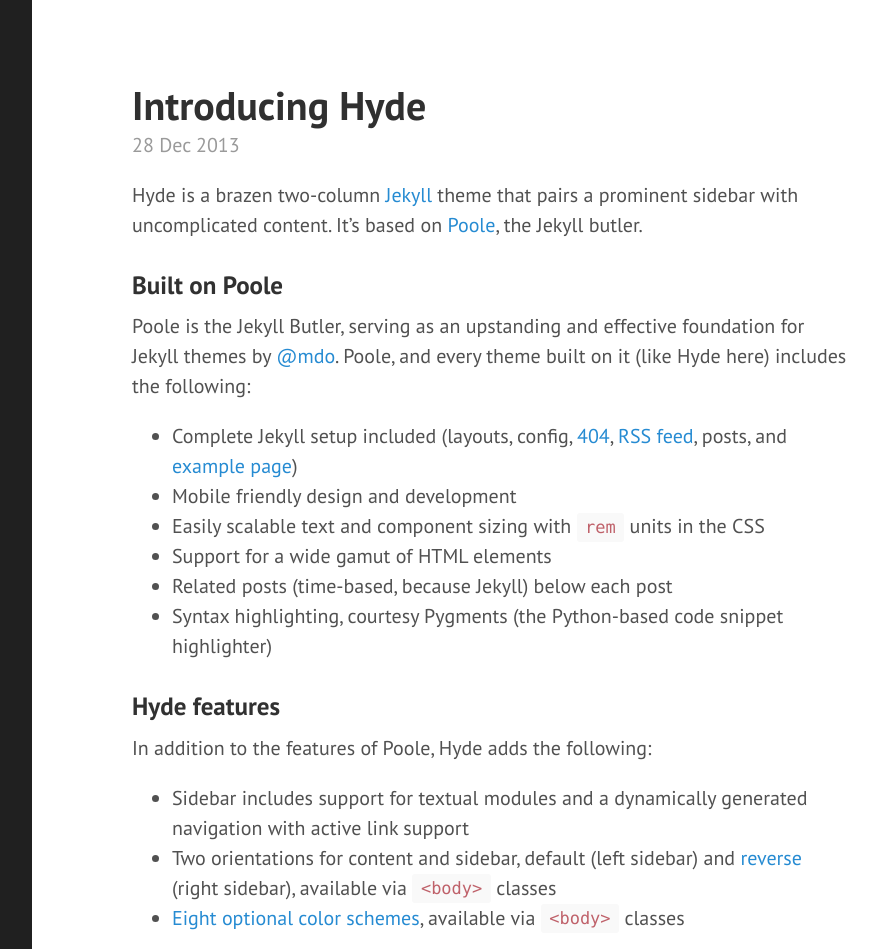
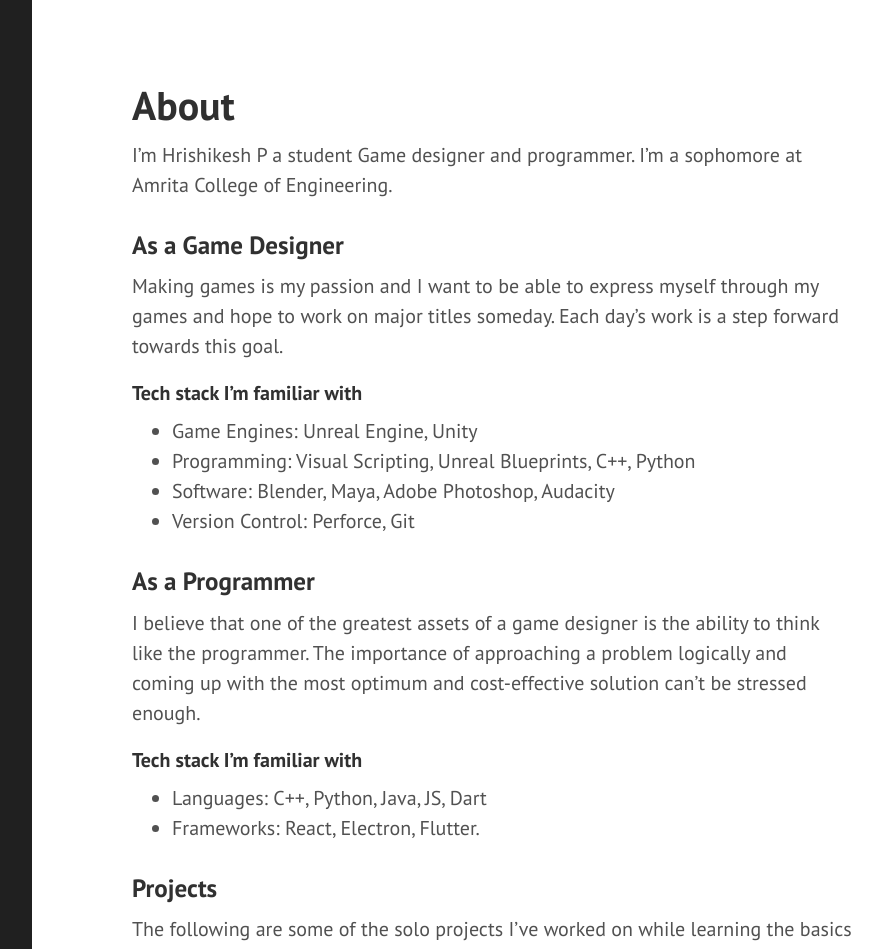
Before and after one commit to hrishikeshpramod/hrishikeshpramod.github.io, a Jekyll site: the page built from index.html, in a window 1280 px wide and 1400 px high. Shown: the top 949 px of the window, without its empty margins (328-1210 px from the left). Built offline with Jekyll 4.4.1, drawn with Linux system fonts in a browser that asks for light colours; nearby versions of some CDN libraries; the list of posts is cut into pages by our own code; some of the changed text lies outside the part shown.

Commit message:
Used the blog component modification

```diff
--- a/_posts/2012-02-06-whats-jekyll.md
+++ /dev/null
@@ -1,12 +0,0 @@
----
-layout: post
-title: What's Jekyll?
----
-
-[Jekyll](http://jekyllrb.com) is a static site generator, an open-source tool for creating simple yet powerful websites of all shapes and sizes. From [the project's readme](https://github.com/mojombo/jekyll/blob/master/README.markdown):
-
-  > Jekyll is a simple, blog aware, static site generator. It takes a template directory [...] and spits out a complete, static website suitable for serving with Apache or your favorite web server. This is also the engine behind GitHub Pages, which you can use to host your project’s page or blog right here from GitHub.
-
-It's an immensely useful tool and one we encourage you to use here with Hyde.
-
-Find out more by [visiting the project on GitHub](https://github.com/mojombo/jekyll).
--- a/_posts/2012-02-07-example-content.md
+++ /dev/null
@@ -1,138 +0,0 @@
----
-layout: post
-title: Example content
----
-
-
-<div class="message">
-  Howdy! This is an example blog post that shows several types of HTML content supported in this theme.
-</div>
-
-Cum sociis natoque penatibus et magnis <a href="#">dis parturient montes</a>, nascetur ridiculus mus. *Aenean eu leo quam.* Pellentesque ornare sem lacinia quam venenatis vestibulum. Sed posuere consectetur est at lobortis. Cras mattis consectetur purus sit amet fermentum.
-
-> Curabitur blandit tempus porttitor. Nullam quis risus eget urna mollis ornare vel eu leo. Nullam id dolor id nibh ultricies vehicula ut id elit.
-
-Etiam porta **sem malesuada magna** mollis euismod. Cras mattis consectetur purus sit amet fermentum. Aenean lacinia bibendum nulla sed consectetur.
-
-## Inline HTML elements
-
-HTML defines a long list of available inline tags, a complete list of which can be found on the [Mozilla Developer Network](https://developer.mozilla.org/en-US/docs/Web/HTML/Element).
-
-- **To bold text**, use `<strong>`.
-- *To italicize text*, use `<em>`.
-- Abbreviations, like <abbr title="HyperText Markup Langage">HTML</abbr> should use `<abbr>`, with an optional `title` attribute for the full phrase.
-- Citations, like <cite>&mdash; Mark otto</cite>, should use `<cite>`.
-- <del>Deleted</del> text should use `<del>` and <ins>inserted</ins> text should use `<ins>`.
-- Superscript <sup>text</sup> uses `<sup>` and subscript <sub>text</sub> uses `<sub>`.
-
-Most of these elements are styled by browsers with few modifications on our part.
-
-## Heading
-
-Vivamus sagittis lacus vel augue rutrum faucibus dolor auctor. Duis mollis, est non commodo luctus, nisi erat porttitor ligula, eget lacinia odio sem nec elit. Morbi leo risus, porta ac consectetur ac, vestibulum at eros.
-
-### Code
-
-Cum sociis natoque penatibus et magnis dis `code element` montes, nascetur ridiculus mus.
-
-{% highlight js %}
-// Example can be run directly in your JavaScript console
-
-// Create a function that takes two arguments and returns the sum of those arguments
-var adder = new Function("a", "b", "return a + b");
-
-// Call the function
-adder(2, 6);
-// > 8
-{% endhighlight %}
-
-Aenean lacinia bibendum nulla sed consectetur. Etiam porta sem malesuada magna mollis euismod. Fusce dapibus, tellus ac cursus commodo, tortor mauris condimentum nibh, ut fermentum massa.
-
-### Gists via GitHub Pages
-
-Vestibulum id ligula porta felis euismod semper. Nullam quis risus eget urna mollis ornare vel eu leo. Donec sed odio dui.
-
-{% gist 5555251 gist.md %}
-
-Aenean eu leo quam. Pellentesque ornare sem lacinia quam venenatis vestibulum. Nullam quis risus eget urna mollis ornare vel eu leo. Cum sociis natoque penatibus et magnis dis parturient montes, nascetur ridiculus mus. Donec sed odio dui. Vestibulum id ligula porta felis euismod semper.
-
-### Lists
-
-Cum sociis natoque penatibus et magnis dis parturient montes, nascetur ridiculus mus. Aenean lacinia bibendum nulla sed consectetur. Etiam porta sem malesuada magna mollis euismod. Fusce dapibus, tellus ac cursus commodo, tortor mauris condimentum nibh, ut fermentum massa justo sit amet risus.
-
-* Praesent commodo cursus magna, vel scelerisque nisl consectetur et.
-* Donec id elit non mi porta gravida at eget metus.
-* Nulla vitae elit libero, a pharetra augue.
-
-Donec ullamcorper nulla non metus auctor fringilla. Nulla vitae elit libero, a pharetra augue.
-
-1. Vestibulum id ligula porta felis euismod semper.
-2. Cum sociis natoque penatibus et magnis dis parturient montes, nascetur ridiculus mus.
-3. Maecenas sed diam eget risus varius blandit sit amet non magna.
-
-Cras mattis consectetur purus sit amet fermentum. Sed posuere consectetur est at lobortis.
-
-<dl>
-  <dt>HyperText Markup Language (HTML)</dt>
-  <dd>The language used to describe and define the content of a Web page</dd>
-
-  <dt>Cascading Style Sheets (CSS)</dt>
-  <dd>Used to describe the appearance of Web content</dd>
-
-  <dt>JavaScript (JS)</dt>
-  <dd>The programming language used to build advanced Web sites and applications</dd>
-</dl>
-
-Integer posuere erat a ante venenatis dapibus posuere velit aliquet. Morbi leo risus, porta ac consectetur ac, vestibulum at eros. Nullam quis risus eget urna mollis ornare vel eu leo.
-
-### Images
-
-Quisque consequat sapien eget quam rhoncus, sit amet laoreet diam tempus. Aliquam aliquam metus erat, a pulvinar turpis suscipit at.
-
-![placeholder](http://placehold.it/800x400 "Large example image")
-![placeholder](http://placehold.it/400x200 "Medium example image")
-![placeholder](http://placehold.it/200x200 "Small example image")
-
-### Tables
-
-Aenean lacinia bibendum nulla sed consectetur. Lorem ipsum dolor sit amet, consectetur adipiscing elit.
-
-<table>
-  <thead>
-    <tr>
-      <th>Name</th>
-      <th>Upvotes</th>
-      <th>Downvotes</th>
-    </tr>
-  </thead>
-  <tfoot>
-    <tr>
-      <td>Totals</td>
-      <td>21</td>
-      <td>23</td>
-    </tr>
-  </tfoot>
-  <tbody>
-    <tr>
-      <td>Alice</td>
-      <td>10</td>
-      <td>11</td>
-    </tr>
-    <tr>
-      <td>Bob</td>
-      <td>4</td>
-      <td>3</td>
-    </tr>
-    <tr>
-      <td>Charlie</td>
-      <td>7</td>
-      <td>9</td>
-    </tr>
-  </tbody>
-</table>
-
-Nullam id dolor id nibh ultricies vehicula ut id elit. Sed posuere consectetur est at lobortis. Nullam quis risus eget urna mollis ornare vel eu leo.
-
------
-
-Want to see something else added? <a href="https://github.com/poole/poole/issues/new">Open an issue.</a>
--- /dev/null
+++ b/_posts/2013-12-28-About.md
@@ -0,0 +1,69 @@
+---
+layout: post
+title: About
+---
+
+I'm Hrishikesh P a student Game designer and programmer. I'm a sophomore at Amrita College of Engineering.
+
+### As a Game Designer
+
+Making games is my passion and I want to be able to express myself through my games and hope to work on major titles someday. Each day's work is a step forward towards this goal.
+
+#### Tech stack I'm familiar with
+* Game Engines: Unreal Engine, Unity
+* Programming: Visual Scripting, Unreal Blueprints, C++, Python
+* Software: Blender, Maya, Adobe Photoshop, Audacity
+* Version Control: Perforce, Git
+
+### As a Programmer
+
+I believe that one of the greatest assets of a game designer is the ability to think like the programmer. The importance of approaching a problem logically and coming up with the most optimum and cost-effective solution can't be stressed enough.
+
+#### Tech stack I'm familiar with
+* Languages: C++, Python, Java, JS, Dart
+* Frameworks: React, Electron, Flutter.
+
+### Projects
+
+The following are some of the solo projects I've worked on while learning the basics of game development.
+
+<table>
+    <thead>
+        <tr>
+            <th>Name</th>
+            <th>Description</th>
+        </tr>
+    </thead>
+    <tbody>
+        <tr>
+            <td>Not Today</td>
+            <td>A VR sim documenting illegal organ harvesting made for the VR in journalism competition conducted by University of North Carolina.</td>
+        </tr>
+    </tbody>
+</table>
+[![Not Today](http://img.youtube.com/vi/iafftaXGegc/0.jpg)](http://www.youtube.com/watch?v=iafftaXGegc "Not Today")
+<table>
+    <tbody>
+        <tr>
+            <td>Transit</td>
+            <td>A 3D tunnel bus designed in Blender for the VR design challenge conducted by University of Windsor.</td>
+        </tr>
+    </tbody>
+</table>
+
+<table>
+    <tbody>
+        <tr>
+            <td>Wolfie</td>
+            <td>A hypercasual animal RPG where you play as a wolf that has to take down his hunter.</td>
+        </tr>
+    </tbody>
+</table>
+<table>
+    <tbody>
+        <tr>
+            <td>Pong Ultima</td>
+            <td>Implemented various algorithms for the AI agents, designed the game from scratch using C++ and SDL.</td>
+        </tr>
+    </tbody>
+</table>
--- a/_posts/2013-12-28-introducing-hyde.md
+++ /dev/null
@@ -1,37 +0,0 @@
----
-layout: post
-title: Introducing Hyde
----
-
-Hyde is a brazen two-column [Jekyll](http://jekyllrb.com) theme that pairs a prominent sidebar with uncomplicated content. It's based on [Poole](http://getpoole.com), the Jekyll butler.
-
-### Built on Poole
-
-Poole is the Jekyll Butler, serving as an upstanding and effective foundation for Jekyll themes by [@mdo](https://twitter.com/mdo). Poole, and every theme built on it (like Hyde here) includes the following:
-
-* Complete Jekyll setup included (layouts, config, [404](/404), [RSS feed](/atom.xml), posts, and [example page](/about))
-* Mobile friendly design and development
-* Easily scalable text and component sizing with `rem` units in the CSS
-* Support for a wide gamut of HTML elements
-* Related posts (time-based, because Jekyll) below each post
-* Syntax highlighting, courtesy Pygments (the Python-based code snippet highlighter)
-
-### Hyde features
-
-In addition to the features of Poole, Hyde adds the following:
-
-* Sidebar includes support for textual modules and a dynamically generated navigation with active link support
-* Two orientations for content and sidebar, default (left sidebar) and [reverse](https://github.com/poole/lanyon#reverse-layout) (right sidebar), available via `<body>` classes
-* [Eight optional color schemes](https://github.com/poole/hyde#themes), available via `<body>` classes
-
-[Head to the readme](https://github.com/poole/hyde#readme) to learn more.
-
-### Browser support
-
-Hyde is by preference a forward-thinking project. In addition to the latest versions of Chrome, Safari (mobile and desktop), and Firefox, it is only compatible with Internet Explorer 9 and above.
-
-### Download
-
-Hyde is developed on and hosted with GitHub. Head to the <a href="https://github.com/poole/hyde">GitHub repository</a> for downloads, bug reports, and features requests.
-
-Thanks!
--- a/atom.xml
+++ b/atom.xml
@@ -8,7 +8,6 @@ layout: null
  <title>{{ site.title }}</title>
  <link href="{{ site.url }}/atom.xml" rel="self"/>
  <link href="{{ site.url }}/"/>
- <updated>{{ site.time | date_to_xmlschema }}</updated>
  <id>{{ site.url }}</id>
  <author>
    <name>{{ site.author.name }}</name>
@@ -19,7 +18,6 @@ layout: null
  <entry>
    <title>{{ post.title }}</title>
    <link href="{{ site.url }}{{ post.url }}"/>
-   <updated>{{ post.date | date_to_xmlschema }}</updated>
    <id>{{ site.url }}{{ post.id }}</id>
    <content type="html">{{ post.content | xml_escape }}</content>
  </entry>
--- a/index.html
+++ b/index.html
@@ -12,26 +12,7 @@ title: Home
       </a>
     </h1>
 
-    <span class="post-date">{{ post.date | date_to_string }}</span>
-
     {{ post.content }}
   </div>
   {% endfor %}
 </div>
-
-<div class="pagination">
-  {% if paginator.next_page %}
-    <a class="pagination-item older" href="{{ site.baseurl }}page{{paginator.next_page}}">Older</a>
-  {% else %}
-    <span class="pagination-item older">Older</span>
-  {% endif %}
-  {% if paginator.previous_page %}
-    {% if paginator.page == 2 %}
-      <a class="pagination-item newer" href="{{ site.baseurl }}">Newer</a>
-    {% else %}
-      <a class="pagination-item newer" href="{{ site.baseurl }}page{{paginator.previous_page}}">Newer</a>
-    {% endif %}
-  {% else %}
-    <span class="pagination-item newer">Newer</span>
-  {% endif %}
-</div>
```
Also changed, not shown: _layouts/post.html (+1 -17 lines).
